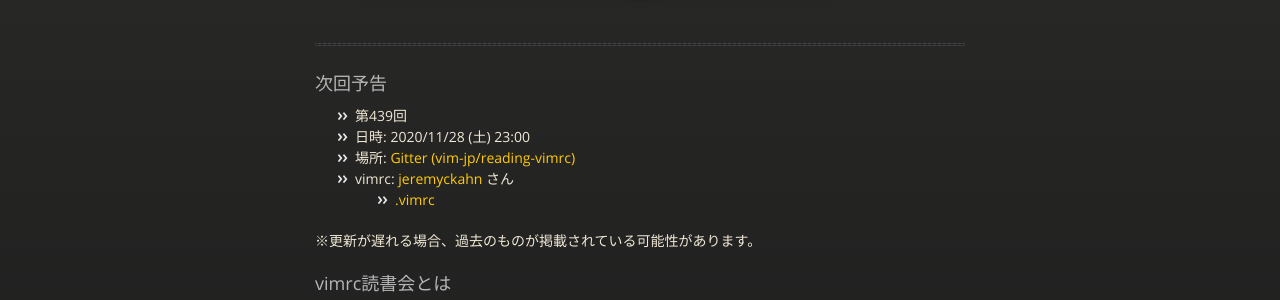
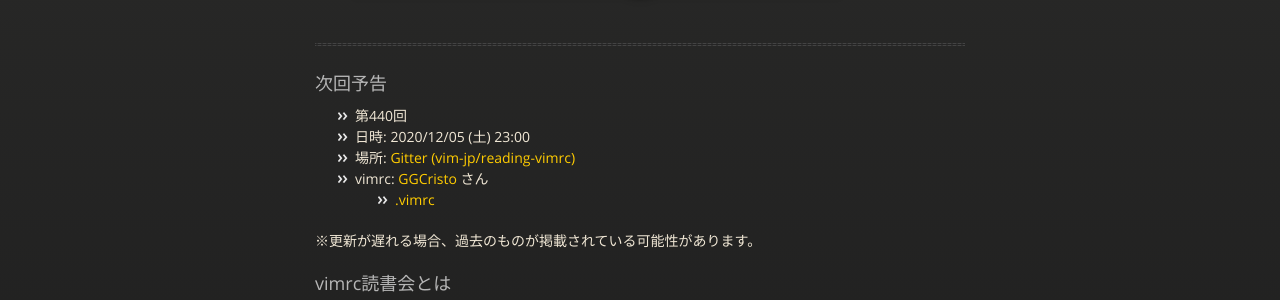
Before and after one commit to vim-jp/reading-vimrc, a Jekyll site: the page built from index.md, in a window 1280 px wide and 900 px high. Shown: the part 211-511 px from the top of the window. Built offline with Jekyll 4.4.1, drawn with Linux system fonts in a browser that asks for light colours; nearby versions of some CDN libraries.

Commit message:
Update the next information: #440 GGCristo

```diff
--- a/_data/next.yml
+++ b/_data/next.yml
@@ -1,10 +1,10 @@
-- id: 439
-  date: '2020-11-28 23:00'
+- id: 440
+  date: '2020-12-05 23:00'
   author:
-    name: jeremyckahn
-    url: 'https://github.com/jeremyckahn'
+    name: GGCristo
+    url: 'https://github.com/GGCristo'
   vimrcs:
-    - url: 'https://github.com/jeremyckahn/dotfiles/blob/master/.vimrc'
+    - url: 'https://github.com/GGCristo/dotfiles/blob/master/.vimrc'
       hash: null
       name: .vimrc
   part: null
```
